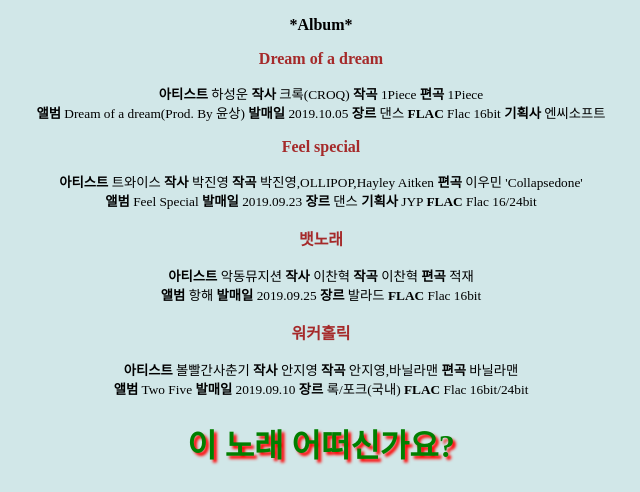
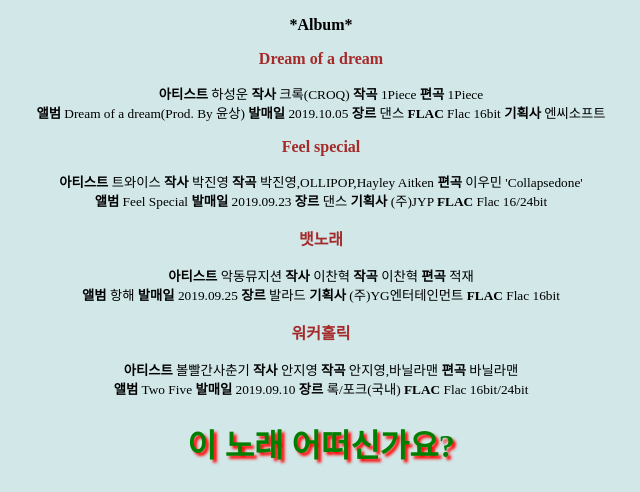
Before and after one commit to youngeun-cheon/youngeun-cheon, a PHP site: page / in a window 1280 px wide; the page is wider, and only the part inside the window is pictured. Shown: the part 3940-4432 px from the top of that part, without its empty margins (319-959 px from the left). Run offline with PHP 8.4, Linux system fonts and the light colour scheme; data that the repository does not hold is empty; some libraries are stand-ins or nearby versions.

Commit message:
Update.album4

```diff
--- a/meltube/index.php
+++ b/meltube/index.php
@@ -652,7 +652,7 @@ Feel Special
 <b>장르</b>
 댄스
 <b>기획사</b>
-JYP
+(주)JYP
 <b>FLAC</b>
 Flac 16/24bit
 </small></p>
@@ -669,6 +669,8 @@ Flac 16/24bit
 2019.09.25
 <b>장르</b>
 발라드
+<b>기획사</b>
+(주)YG엔터테인먼트
 <b>FLAC</b>
 Flac 16bit
 </small></p>
```
